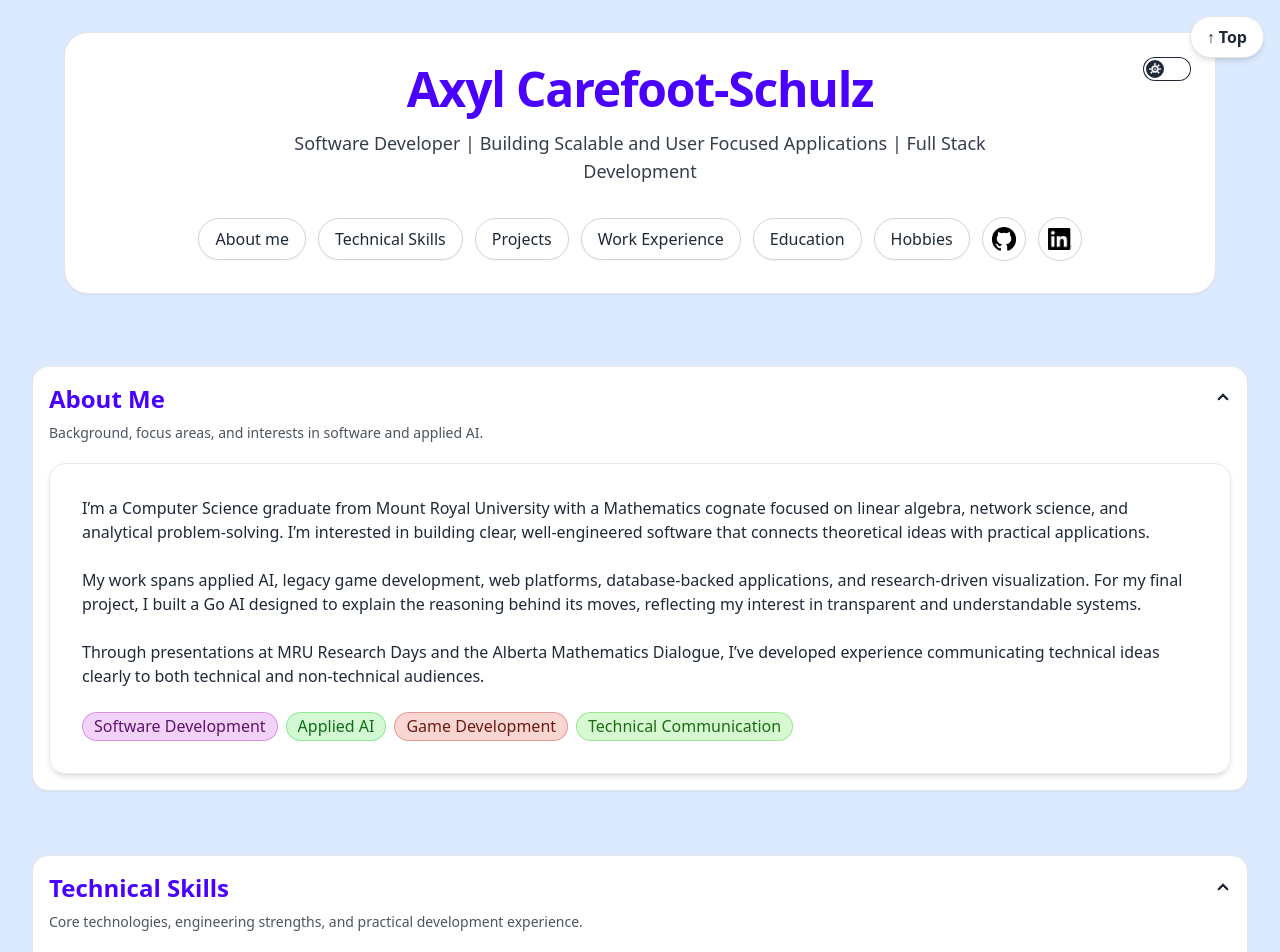
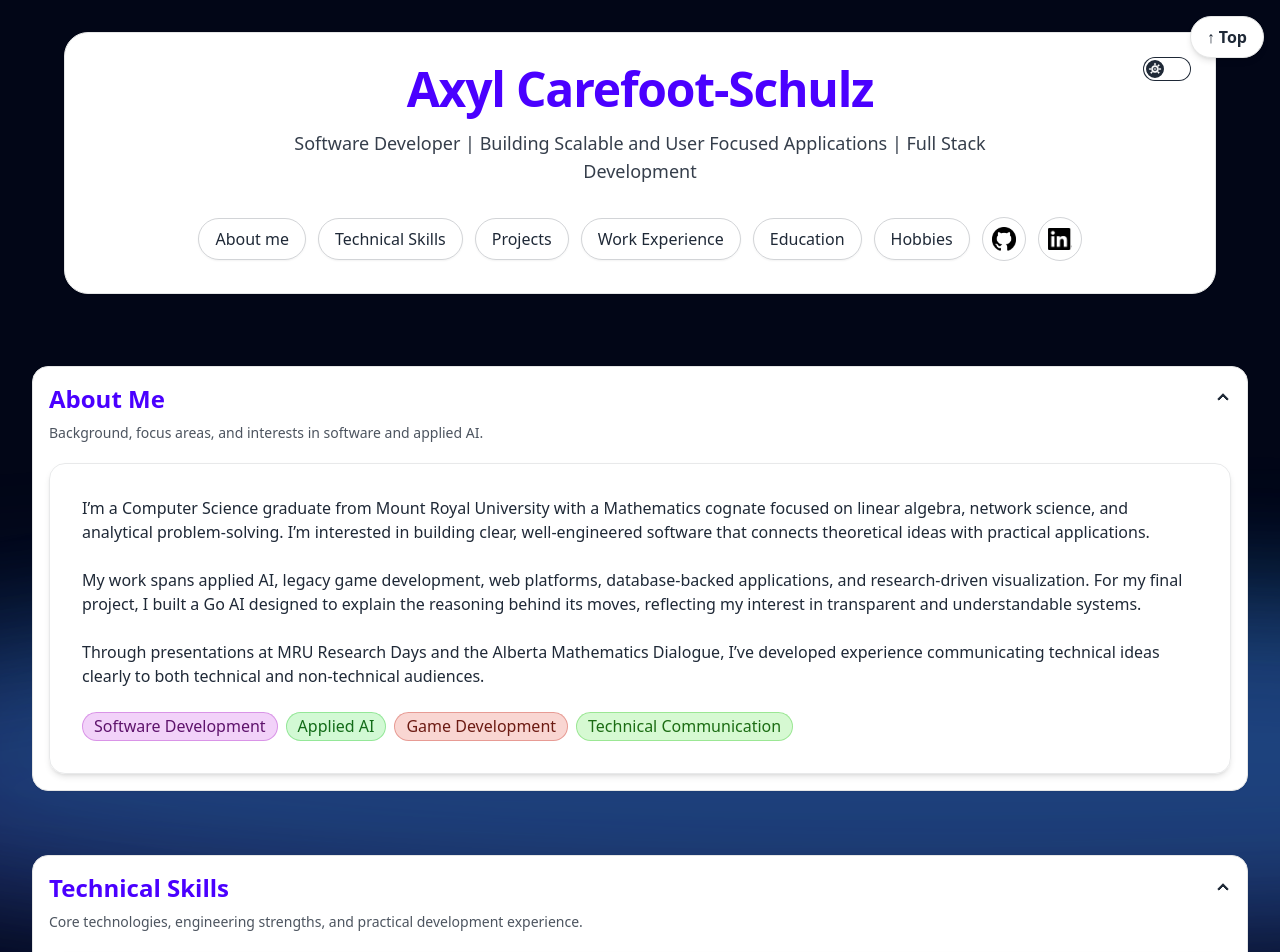
Before and after one commit to axyl-casc/portfolio_code, a React (Vite) app: page / in a window 1280 px wide. Shown: the top 952 px of the page. Built offline with nearby package versions, Linux system fonts and the light colour scheme.

Commit message:
Add animated wave background

```diff
--- a/src/layouts/Layout.tsx
+++ b/src/layouts/Layout.tsx
@@ -35,7 +35,13 @@ export function Layout({ title, subtitle, children, theme, onThemeChange }: Layo
   };
 
   return (
-    <div className="site-surface text-base-content font-sans leading-normal tracking-normal min-h-screen flex flex-col">
+    <div className="site-surface relative min-h-screen overflow-hidden text-base-content font-sans leading-normal tracking-normal">
+      <div className="pointer-events-none fixed inset-0" aria-hidden="true">
+        <div className="absolute -bottom-24 left-0 h-72 w-[200%] animate-wave rounded-[40%] bg-cyan-500/20 blur-3xl" />
+        <div className="absolute -bottom-32 left-[-25%] h-80 w-[200%] animate-wave-slow rounded-[45%] bg-blue-500/20 blur-3xl" />
+        <div className="absolute -bottom-40 left-[-50%] h-96 w-[200%] animate-wave-reverse rounded-[50%] bg-indigo-500/20 blur-3xl" />
+      </div>
+      <div className="relative z-10 flex min-h-screen flex-col">
         <a href="#main-content" className="skip-link">Skip to main content</a>
         <button type="button" className="scroll-top-button" onClick={handleScrollToTop} aria-label="Scroll to top">
           ↑ Top
@@ -44,5 +50,6 @@ export function Layout({ title, subtitle, children, theme, onThemeChange }: Layo
         {children}
         <Footer />
       </div>
+    </div>
   );
 }
--- a/src/styles/index.css
+++ b/src/styles/index.css
@@ -1,6 +1,46 @@
 @tailwind base;
 @tailwind components;
 @tailwind utilities;
+
+@keyframes wave {
+  0% {
+    transform: translateX(0) translateY(0) scale(1);
+  }
+
+  50% {
+    transform: translateX(-10%) translateY(-20px) scale(1.05);
+  }
+
+  100% {
+    transform: translateX(0) translateY(0) scale(1);
+  }
+}
+
+@keyframes waveReverse {
+  0% {
+    transform: translateX(0) translateY(0) scale(1);
+  }
+
+  50% {
+    transform: translateX(10%) translateY(20px) scale(0.95);
+  }
+
+  100% {
+    transform: translateX(0) translateY(0) scale(1);
+  }
+}
+
+.animate-wave {
+  animation: wave 6s ease-in-out infinite;
+}
+
+.animate-wave-slow {
+  animation: wave 10s ease-in-out infinite;
+}
+
+.animate-wave-reverse {
+  animation: waveReverse 14s ease-in-out infinite;
+}
 
 @layer components {
   .skip-link {
@@ -81,11 +121,11 @@
   }
 
   .site-surface {
-    background-color: #dbeafe;
+    background-color: #020617;
   }
 
-:root[data-theme='dark'] .site-surface {
-    background-color: #0b1d3a;
+  :root[data-theme='dark'] .site-surface {
+    background-color: #020617;
   }
 
   .content-card {
```
Lines whose indentation alone changed are shown as unchanged.
